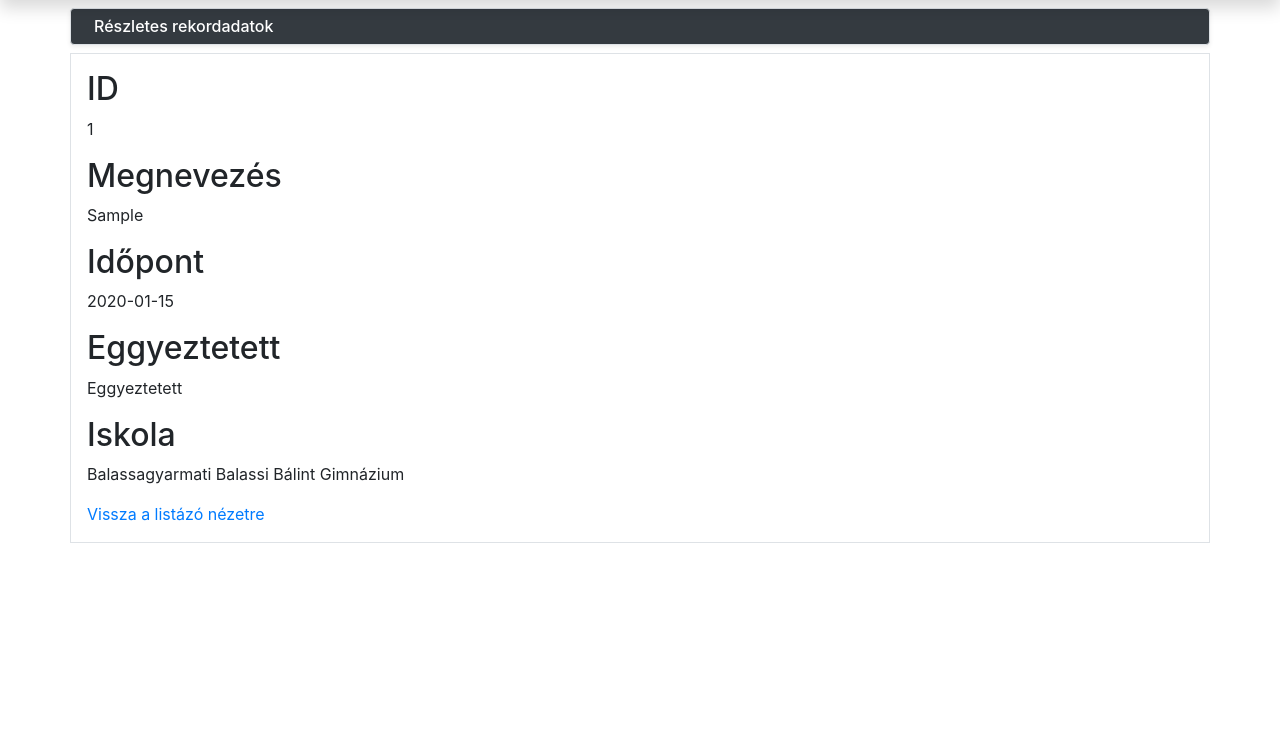
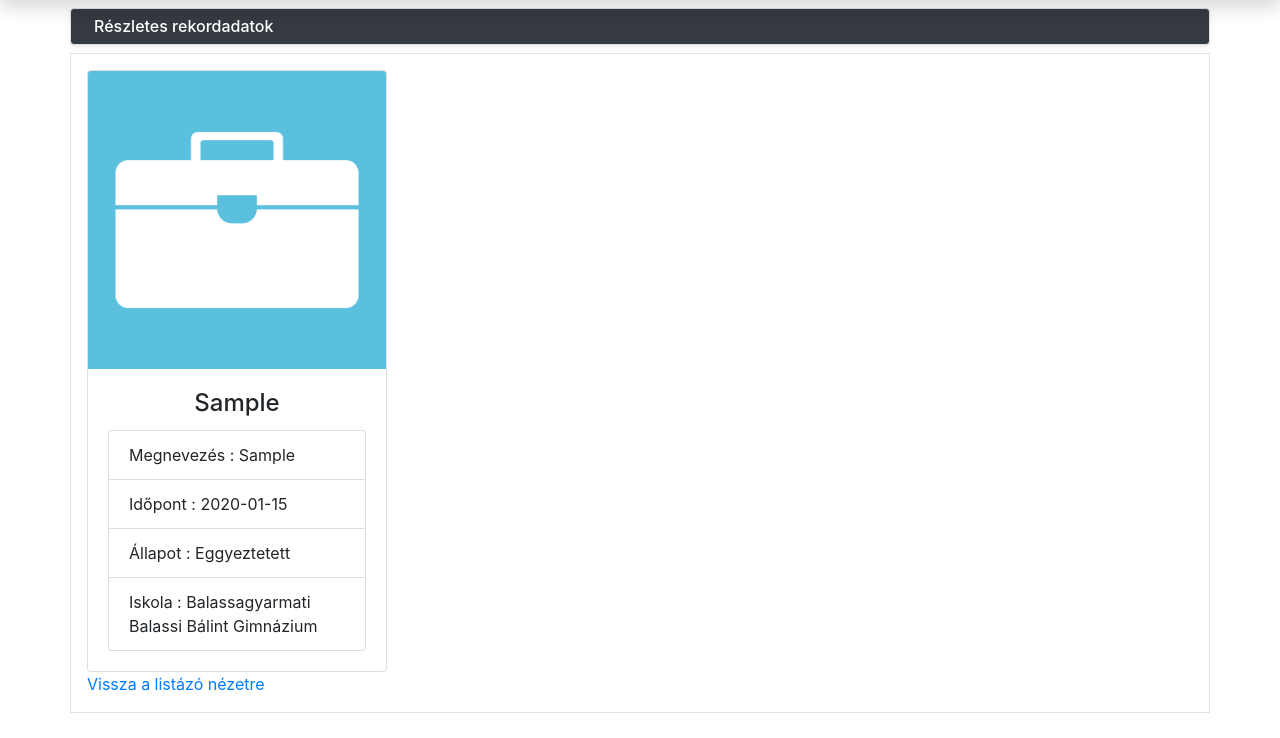
Before and after one commit to Gellifree/thesis, a CodeIgniter app: page /database/index.php/presentation/list/1 in a window 1280 px wide. Shown: the part 62-800 px from the top of the page. Run offline with CodeIgniter, Linux system fonts and the light colour scheme; data comes from the database, SQL or seed files in the repository; tables that the repository leaves empty hold one stand-in row (values such as "Sample post").

Commit message:
feat: előadás nézetének javítása

```diff
--- a/application/views/institution/show.php
+++ b/application/views/institution/show.php
@@ -10,7 +10,7 @@
 
 <div class="container border p-3 shadow-smt bg-white">
 
-  <div class="card" style="width:400px">
+  <div class="card" style="width:300px">
     <img class="card-img-top" src="/public/images/institution.png" alt="Card image">
     <div class="card-body">
       <h4 class="card-title text-center"><?=$record->nev?></h4>
--- a/application/views/presentation/show.php
+++ b/application/views/presentation/show.php
@@ -7,22 +7,18 @@
 
 <div class="container border p-3 shadow-smt bg-white">
 
-<h2>ID</h2>
-<p><?=$record->id?></p>
-
-<h2>Megnevezés</h2>
-<p><?=$record->nev?></p>
-
-<h2>Időpont</h2>
-<p><?=$record->idopont?></p>
-
-<h2>Eggyeztetett</h2>
-<p><?=($record->egyeztetett == 1 ? 'Eggyeztetett' : 'Még nem eggyeztetett' )?></p>
-
-<h2>Iskola</h2>
-<p><?=$record->intezmeny_nev?></p>
-
-
+  <div class="card" style="width:300px">
+    <img class="card-img-top" src="/public/images/presentation.png" alt="Card image">
+    <div class="card-body">
+      <h4 class="card-title text-center"><?=$record->nev?></h4>
+      <ul class="list-group">
+        <li class="list-group-item"> Megnevezés : <?=$record->nev?></li>
+        <li class="list-group-item"> Időpont : <?=$record->idopont?>  </li>
+        <li class="list-group-item"> Állapot : <?=($record->egyeztetett == 1 ? 'Eggyeztetett' : 'Még nem eggyeztetett' )?> </li>
+        <li class="list-group-item"> Iskola : <?=$record->intezmeny_nev?> </li>
+      </ul>
+    </div>
+  </div>
 
 <?php echo anchor(base_url('presentation/list'), 'Vissza a listázó nézetre') ?>
 
```
Also changed, not shown: docs/elements.svg, public/images/institution.png, public/images/presentation.png (added).
